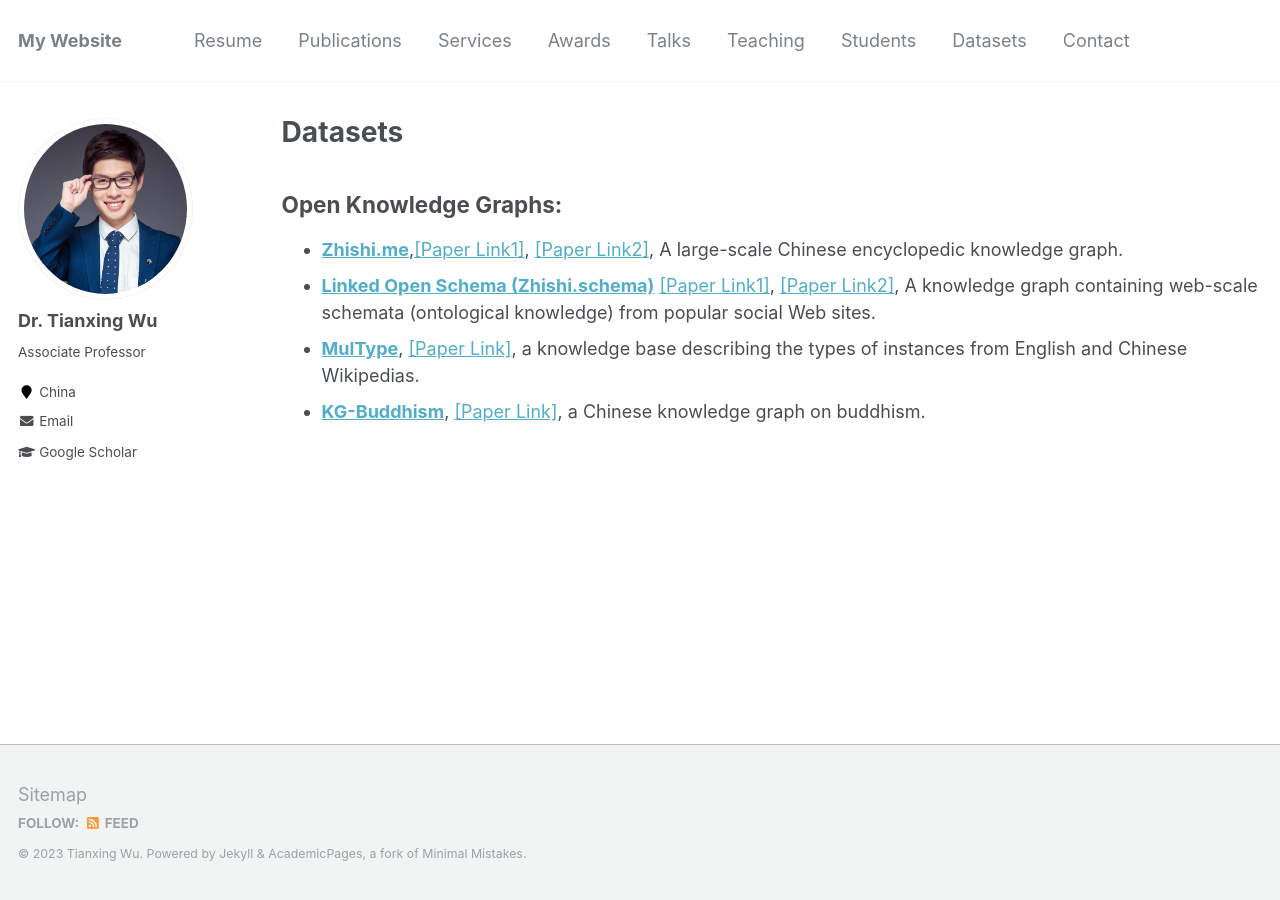
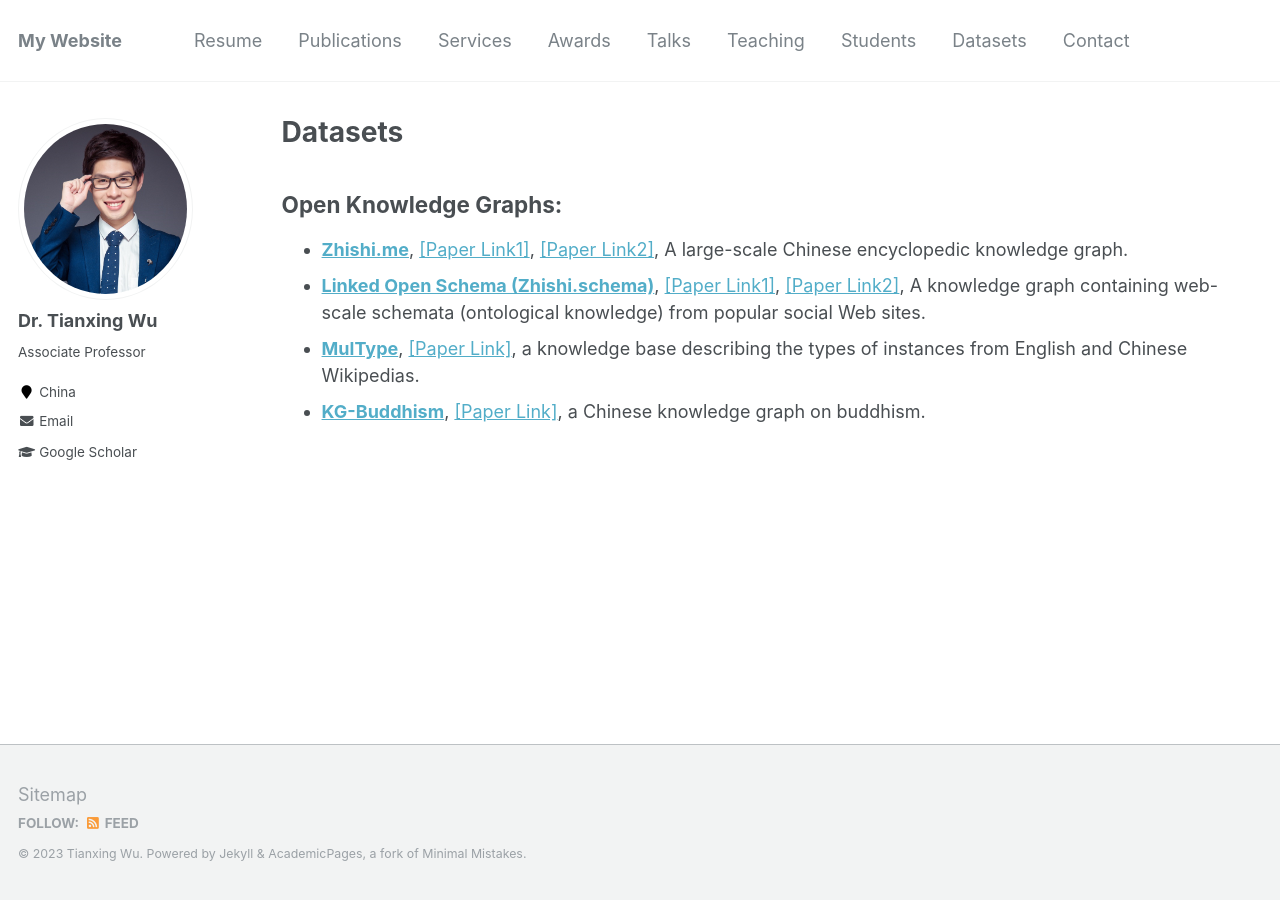
Before and after one commit to tianxing-wu/tianxing-wu.github.io, a Jekyll site: the page built from _pages/datasets.md, in a window 1280 px wide. Built offline with Jekyll 4.4.1, drawn with Linux system fonts in a browser that asks for light colours.

Commit message:
Update datasets.md

```diff
--- a/_pages/datasets.md
+++ b/_pages/datasets.md
@@ -6,7 +6,7 @@ author_profile: true
 ---
 
 ## Open Knowledge Graphs:
-* **[Zhishi.me](http://openkg.cn/dataset/zhishi-me-dump)**,[[Paper Link1]](https://link.springer.com/article/10.1007/s11280-019-00719-4), [[Paper Link2]](https://link.springer.com/chapter/10.1007/978-3-642-25093-4_14), A large-scale Chinese encyclopedic knowledge graph.
-* **[Linked Open Schema (Zhishi.schema)](http://openkg.cn/dataset/linked-open-schema)** [[Paper Link1]](https://www.sciencedirect.com/science/article/abs/pii/S157082681830026X), [[Paper Link2]](https://link.springer.com/chapter/10.1007/978-3-319-11964-9_19), A knowledge graph containing web-scale schemata (ontological knowledge) from popular social Web sites.
+* **[Zhishi.me](http://openkg.cn/dataset/zhishi-me-dump)**, [[Paper Link1]](https://link.springer.com/article/10.1007/s11280-019-00719-4), [[Paper Link2]](https://link.springer.com/chapter/10.1007/978-3-642-25093-4_14), A large-scale Chinese encyclopedic knowledge graph.
+* **[Linked Open Schema (Zhishi.schema)](http://openkg.cn/dataset/linked-open-schema)**, [[Paper Link1]](https://www.sciencedirect.com/science/article/abs/pii/S157082681830026X), [[Paper Link2]](https://link.springer.com/chapter/10.1007/978-3-319-11964-9_19), A knowledge graph containing web-scale schemata (ontological knowledge) from popular social Web sites.
 * **[MulType](http://openkg.cn/dataset/multype)**, [[Paper Link]](https://www.igi-global.com/article/language-independent-type-inference-of-the-instances-from-multilingual-wikipedia/223107), a knowledge base describing the types of instances from English and Chinese Wikipedias.
 * **[KG-Buddhism](http://openkg.cn/dataset/kg-buddhism)**, [[Paper Link]](https://link.springer.com/chapter/10.1007/978-3-319-70682-5_17), a Chinese knowledge graph on buddhism.
```
